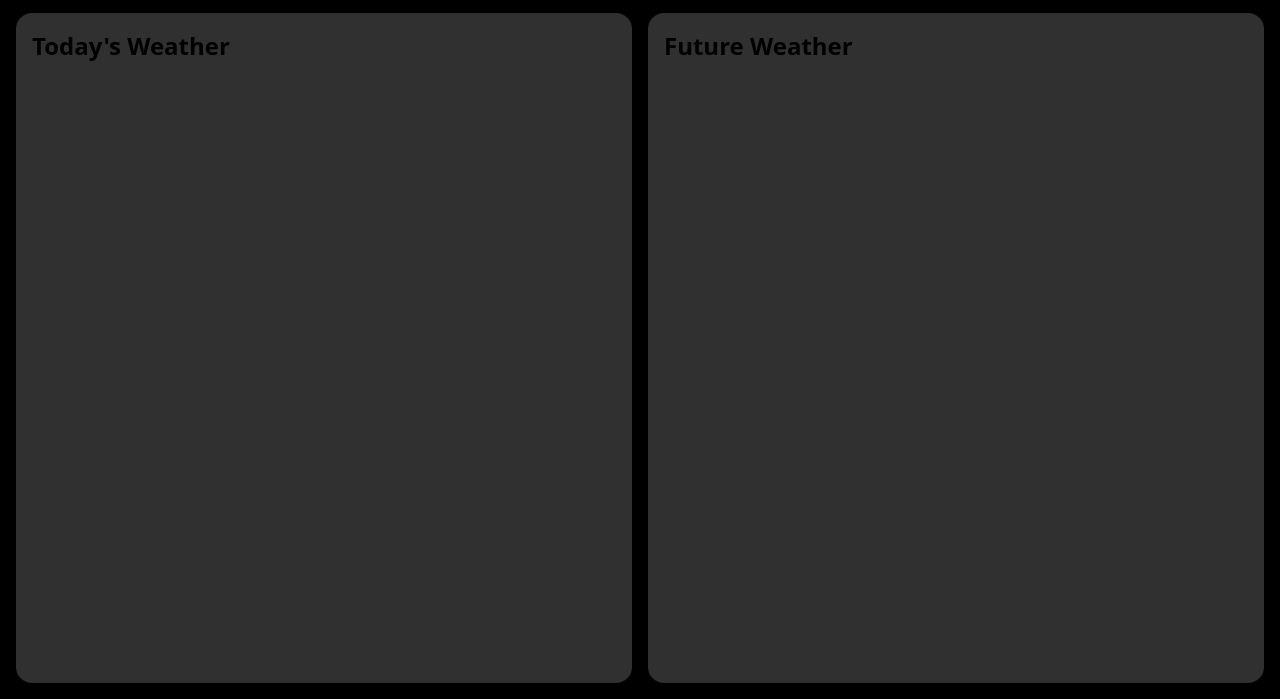
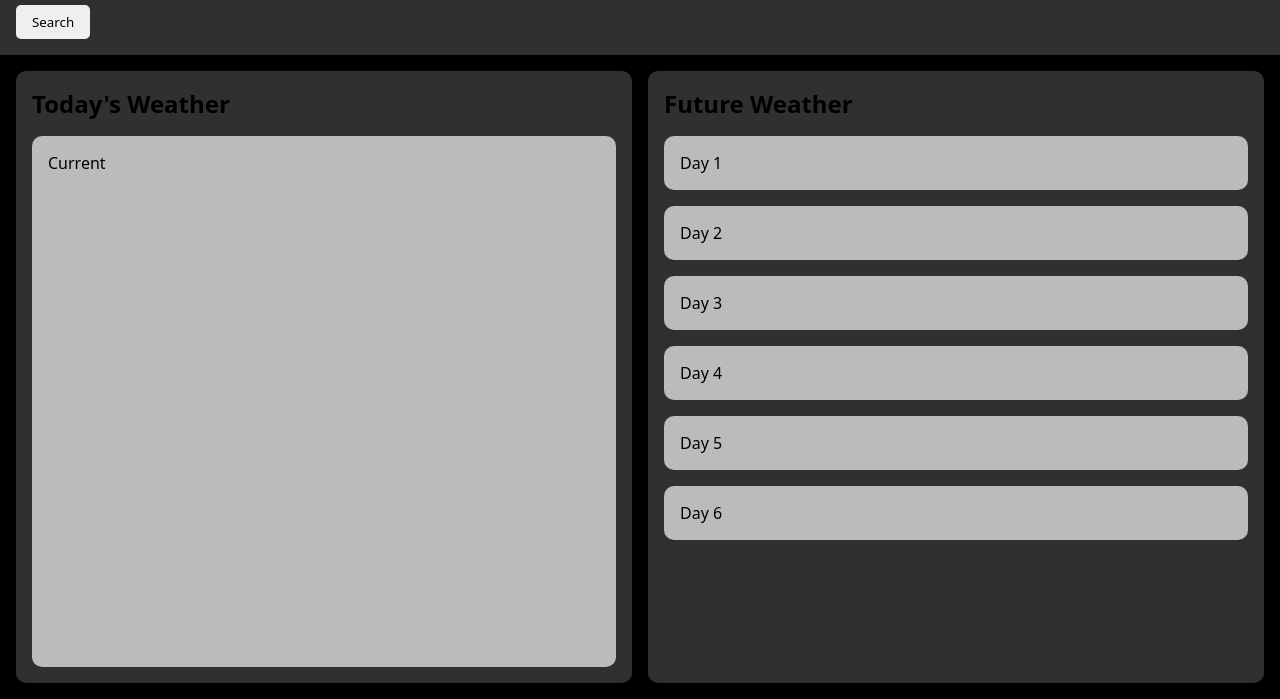
Before and after one commit to keyfeula/weather-app, a website built with webpack: page src/template.html in a window 1280 px wide. Shown: the part 101-800 px from the top of the page. Built offline with nearby package versions, Linux system fonts and the light colour scheme.

Commit message:
Write async function for calling weather api and search button click handler function

```diff
--- a/src/index.js
+++ b/src/index.js
@@ -1 +1,23 @@
 import "./style.css";
+
+const searchInput = document.getElementById("search");
+const searchBtn = document.querySelector(".search-btn");
+
+async function getWeather(location) {
+    console.log("location: " + location);
+    const url = `https://weather.visualcrossing.com/VisualCrossingWebServices/rest/services/timeline/${location}?unitGroup=us&key=Y3BAL4LE6TF6V5CK4NMEJSJVD&contentType=json`;
+    try {
+        const response = await fetch(url);
+        if (!response.ok) {
+            throw new Error(`Response status: ${response.status}`);
+        }
+
+        const json = await response.json();
+        console.log(json);
+    }
+    catch (error) {
+        console.error(error.message);
+    }
+}
+
+searchBtn.addEventListener("click", () => getWeather(searchInput.value));
--- a/src/style.css
+++ b/src/style.css
@@ -7,6 +7,7 @@
 
 html {
     font-family: system-ui, sans-serif;
+    --card-bg-color: #bbbbbb;
 }
 
 body {
@@ -20,6 +21,20 @@ header {
     padding: 1rem;
 }
 
+header h1 {
+    margin-bottom: 1rem;
+}
+
+.search-container {
+    margin-bottom: 0.5rem;
+}
+
+.search-btn {
+    padding: 0.5rem 1rem;
+    border-radius: 5px;
+    border: none;
+}
+
 main {
     background: #000000;
     flex-grow: 1;
@@ -31,6 +46,19 @@ main {
 main > div {
     background: #303030;
     padding: 1rem;
-    border-radius: 1rem;
+    border-radius: 10px;
     width: 50%;
+    display: flex;
+    flex-direction: column;
+    gap: 1rem;
 }
+
+.current-container > div {
+    flex-grow: 1;
+}
+
+.weather-card {
+    background: var(--card-bg-color);
+    border-radius: 10px;
+    padding: 1rem;
+}
--- a/src/template.html
+++ b/src/template.html
@@ -7,17 +7,27 @@
     <body>
         <header>
             <h1>Weather App</h1>
-            <div>
+            <div class="search-container">
                 <label for="search">Search a location:</label>
-                <input type="search">
+                <input type="search" id="search" name="user-search">
             </div>
+            <button type="button" class="search-btn">Search</button>
         </header>
         <main>
-            <div class="current-weather">
+            <div class="current-container">
                 <h2>Today's Weather</h2>
+                <div class="current weather-card">
+                    Current
+                </div>
             </div>
-            <div class="forecast">
+            <div class="forecast-container">
                 <h2>Future Weather</h2>
+                <div class="day weather-card">Day 1</div>
+                <div class="day weather-card">Day 2</div>
+                <div class="day weather-card">Day 3</div>
+                <div class="day weather-card">Day 4</div>
+                <div class="day weather-card">Day 5</div>
+                <div class="day weather-card">Day 6</div>
             </div>
         </main>
     </body>
```
